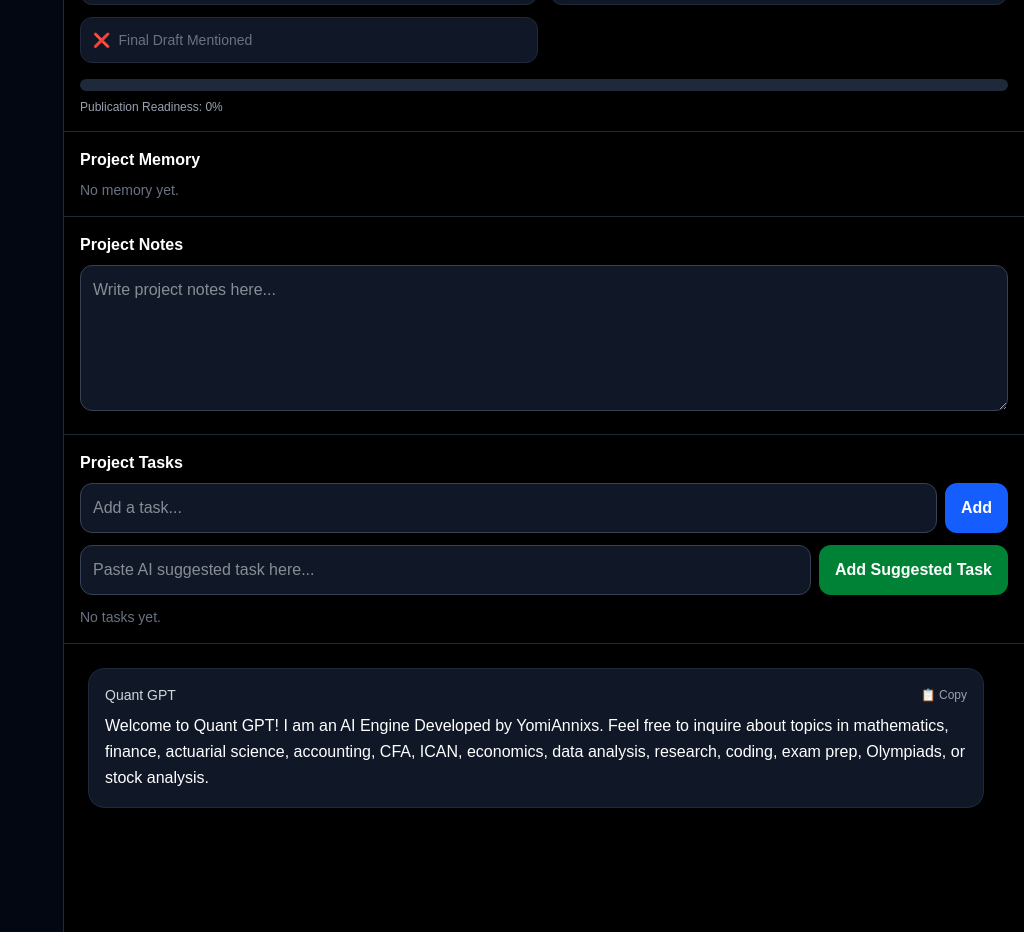
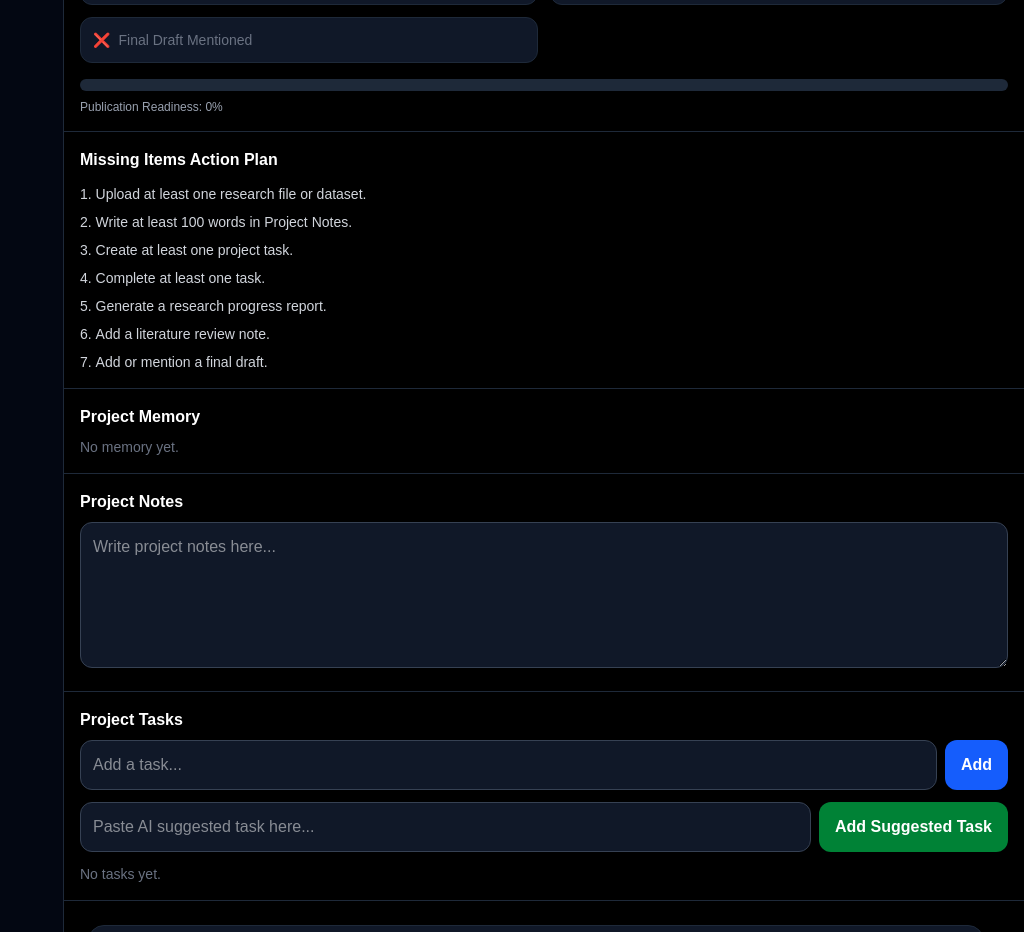
Before and after one commit to yomiannixs-jpg/QuantGPT, a Next.js app in the folder frontend/: page /dashboard in a window 1280 px wide. Shown: the part 1420-2352 px from the top of the page, without its empty margins (256-1280 px from the left). Built offline with nearby package versions, Linux system fonts and the light colour scheme.

Commit message:
Implement missing actions action plan display
Add missing actions list to dashboard page.

```diff
--- a/frontend/app/dashboard/page.tsx
+++ b/frontend/app/dashboard/page.tsx
@@ -334,6 +334,16 @@
     publicationChecklist.length) *
     100
 );
+  const missingActions = [
+  !hasFiles ? "Upload at least one research file or dataset." : null,
+  !hasNotes ? "Write at least 100 words in Project Notes." : null,
+  !hasTasks ? "Create at least one project task." : null,
+  !hasCompletedTasks ? "Complete at least one task." : null,
+  !hasResearchReport ? "Generate a research progress report." : null,
+  !hasLiteratureReview ? "Add a literature review note." : null,
+  !hasFinalDraft ? "Add or mention a final draft." : null,
+].filter(Boolean) as string[];
+
   useEffect(() => {
     const urlMode = searchParams.get("mode");
     const savedProjects = localStorage.getItem("quant-gpt-projects");
@@ -1841,6 +1851,25 @@
     </div>
   </div>
 </div>
+        <div className="border-b border-gray-800 p-4">
+  <h3 className="font-semibold mb-3">
+    Missing Items Action Plan
+  </h3>
+
+  {missingActions.length === 0 ? (
+    <p className="text-sm text-green-400">
+      All major readiness items are complete.
+    </p>
+  ) : (
+    <ol className="list-decimal list-inside space-y-2 text-sm text-gray-300">
+      {missingActions.map((action, index) => (
+        <li key={index}>
+          {action}
+        </li>
+      ))}
+    </ol>
+  )}
+</div>
 
       <div className="border-b border-gray-800 p-4">
         <h3 className="font-semibold mb-2">
```
